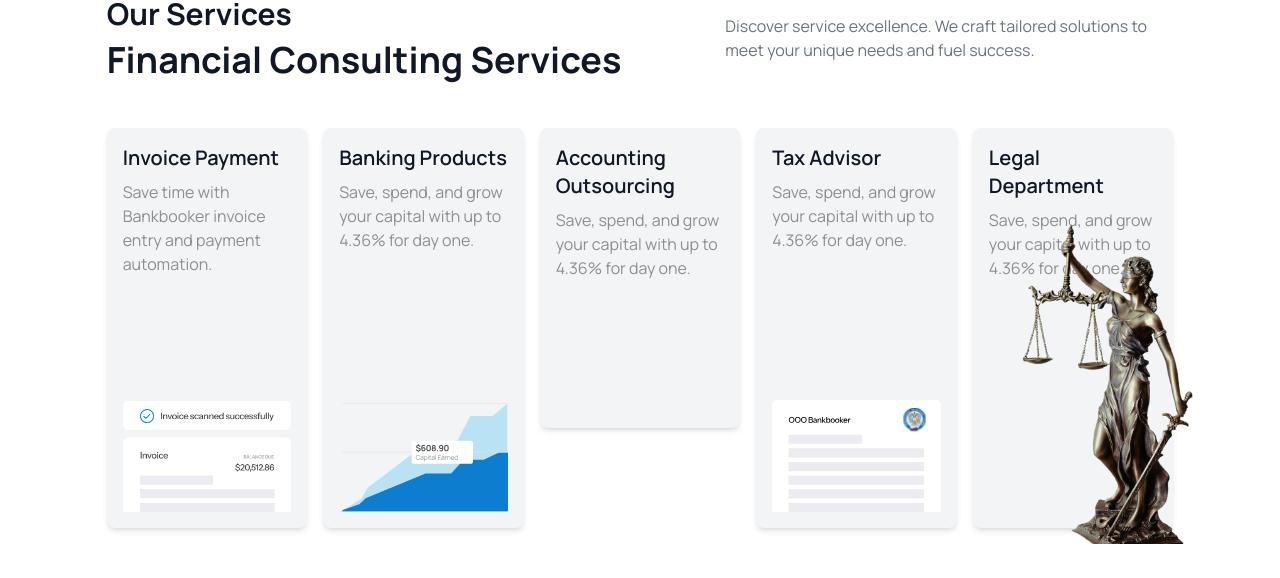
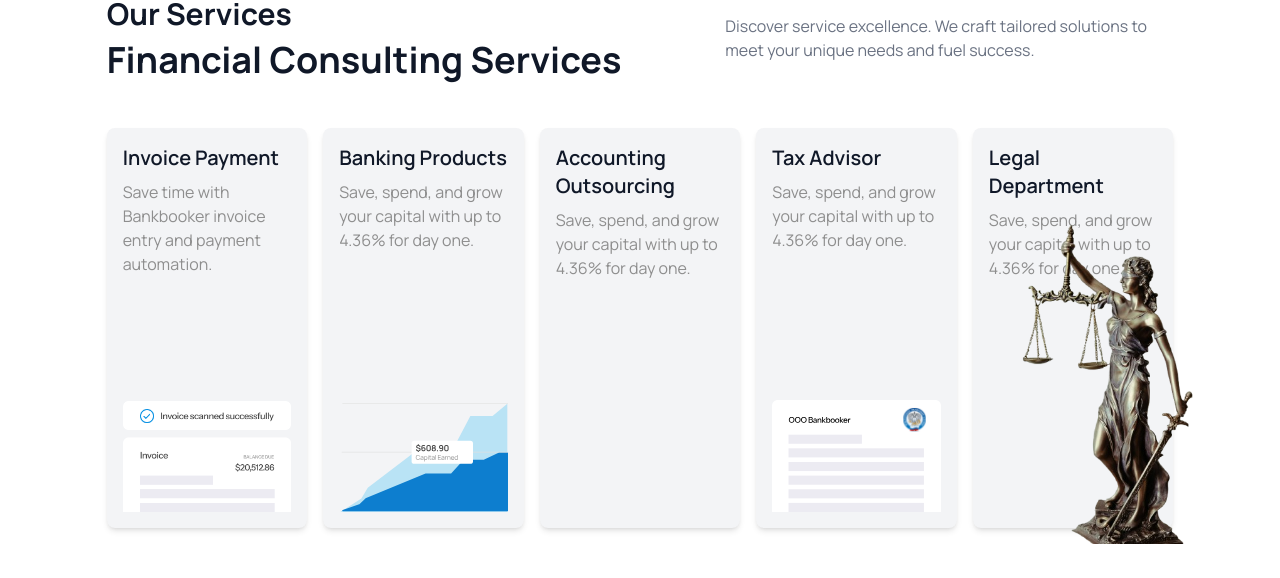
Before and after one commit to vnrnesia/bankbooker1, a Next.js app: page / in a window 1280 px wide. Shown: the part 1620-2198 px from the top of the page. Built offline with nearby package versions, Linux system fonts and the light colour scheme.

Commit message:
services fix

```diff
--- a/app/_components/Services.tsx
+++ b/app/_components/Services.tsx
@@ -75,8 +75,8 @@ const Services = () => {
         </div>
 
         {/* 3rd item centered */}
-        <div className="mt-4 md:mt-0 md:col-span-1">
-          <div className="bg-gray-100 p-4 rounded-lg shadow-md flex flex-col justify-between transition-transform duration-300 hover:scale-105 min-h-[300px]">
+        <div className="mt-4  md:mt-0 md:col-span-1">
+          <div className="bg-gray-100 p-4 rounded-lg shadow-md flex flex-col justify-between transition-transform duration-300 hover:scale-105 md:min-h-[400px]">
             <div className="flex flex-col gap-2">
               <h4 className="text-xl font-semibold text-gray-900">{serviceItems[2].title}</h4>
               <p className="text-[#8E8E8E] text-base">{serviceItems[2].description}</p>
```
